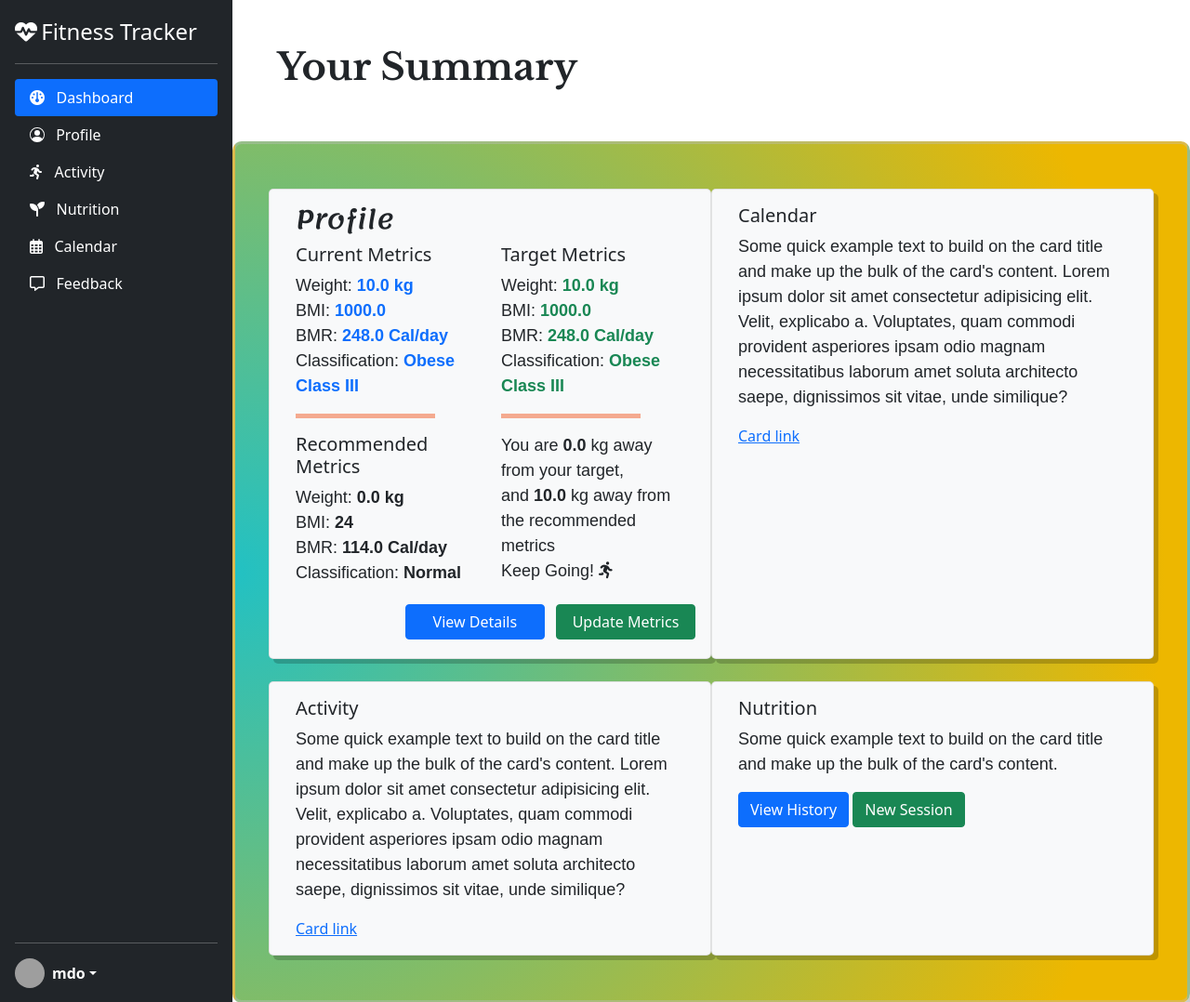
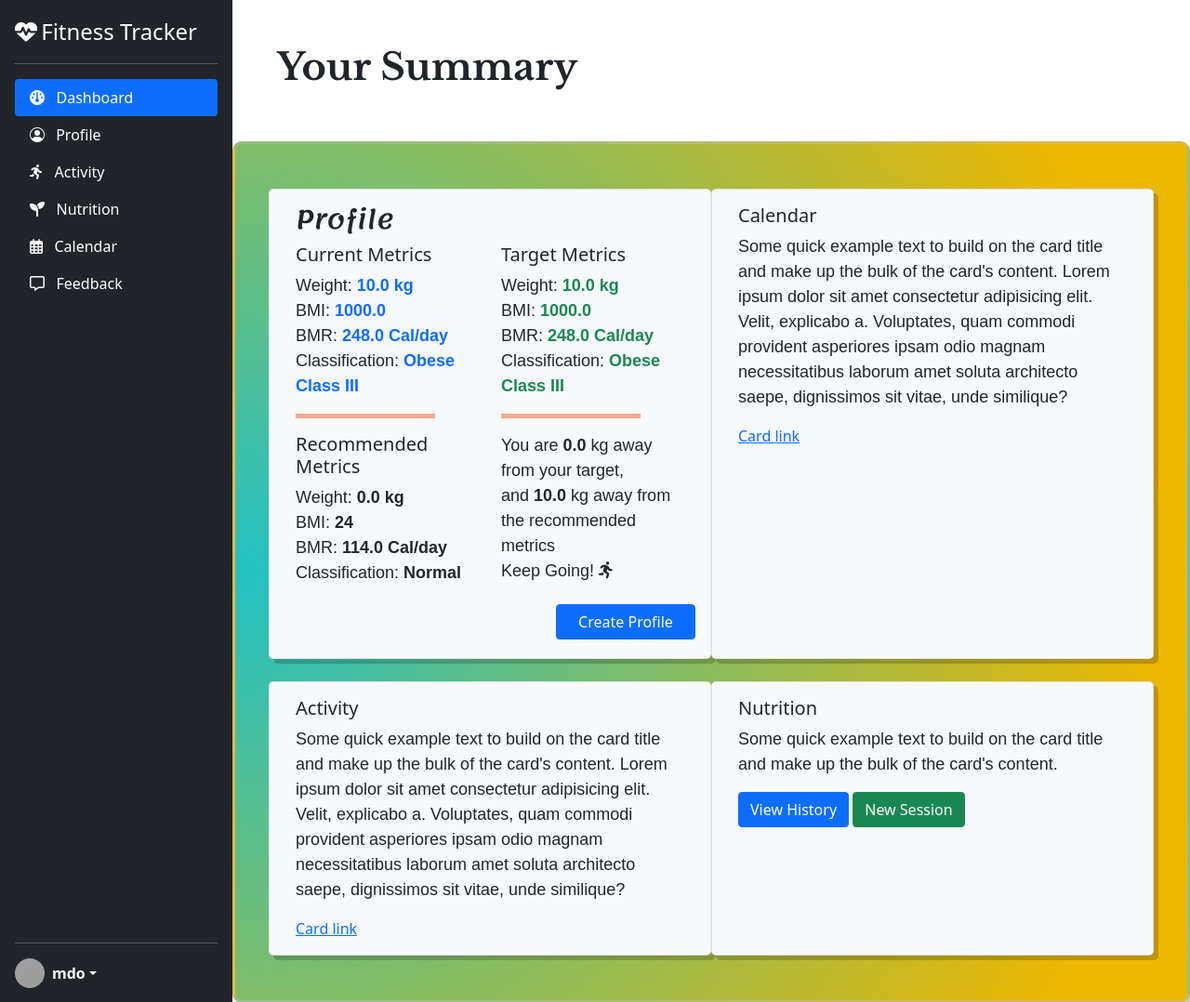
Before and after one commit to mtelewa/fitness-tracker, a Django app: page / in a window 1280 px wide. Shown: the top 1078 px of the page at 93% size. Run offline with Django 5.2, Linux system fonts and the light colour scheme; a user stored in the database is signed in; tables that the repository leaves empty hold one stand-in row (values such as "Sample post"); some libraries are stand-ins or nearby versions; some web fonts are replaced; grey boxes are pictures that could not be loaded.

Commit message:
update signup links

```diff
--- a/dashboard/templates/dashboard/index.html
+++ b/dashboard/templates/dashboard/index.html
@@ -85,13 +85,18 @@
                     </div>
                 </div>
                 <div class="align-self-end pb-3 hide-show">
+                    {% if height is None %}
+                    <a href="{% url 'profile' %}" class="btn btn-md btn--size btn-primary m-1" role="button"> Create Profile </a>
+                    {% else %}
                     {% if weight is None %}
-                    <a href="{% url 'profile' %}" class="btn btn-md btn--size btn-primary m-1" role="button"> Create Profile </a>
-                    <button type="button" class="btn btn-update btn-md btn--size btn-success m-1" aria-label="Create"> Create Metrics </button>
+                    <a href="{% url 'profile' %}" class="btn btn-md btn--size btn-primary m-1" role="button"> Update Profile </a>
+                    <button type="button" class="btn btn-update btn-md btn--size btn-success m-1 d-none" aria-label="Create"> Create Metrics </button>
                     {% else %}
                     <a href="{% url 'profile' %}" class="btn btn-md btn--size btn-primary m-1" role="button"> View Details </a>
                     <button type="button" class="btn btn-update btn-md btn--size btn-success m-1" aria-label="Update"> Update Metrics </button>
                     {% endif %}
+                    {% endif %}
+
                 </div>
             </div>
 
@@ -142,7 +147,7 @@
 
         <div class="position-absolute text--overlay top-50 start-50 translate-middle">
             <h1 class="text-white text-center"> Sign Up for a personalized experience!</h1>
-            <button class="text-white btn btn-lg btn--red btn--center" data-toggle="modal" data-target="#signUpModal">Get Started!</button>
+            <a href="{% url 'account_signup' %}" class="text-white btn btn-lg btn--red btn--center" role="button"> Get Started! </a>
         </div>
 
         <div class="skewed col-lg-3 col-md-6 d-none d-md-block">
@@ -170,7 +175,7 @@
         <div class="row">
             <div class="col-md-6 col-sm-12 text-center my-auto">
                 <h2 class="text-uppercase "> Set Goals <br> Log Activity & Nutrition <br> Stay on track </h2>
-                <button class="text-white btn btn-lg btn--red mt-3" data-toggle="modal" data-target="#signUpModal">Try it now!</button>
+                <a href="{% url 'account_signup' %}" class="btn text-white btn btn-lg btn--red mt-3" role="button"> Try it now! </a>
             </div>
             <div class="col-6 d-none d-md-block mt-5">
                 <div class="image-box" id="image-trend"></div>
```
